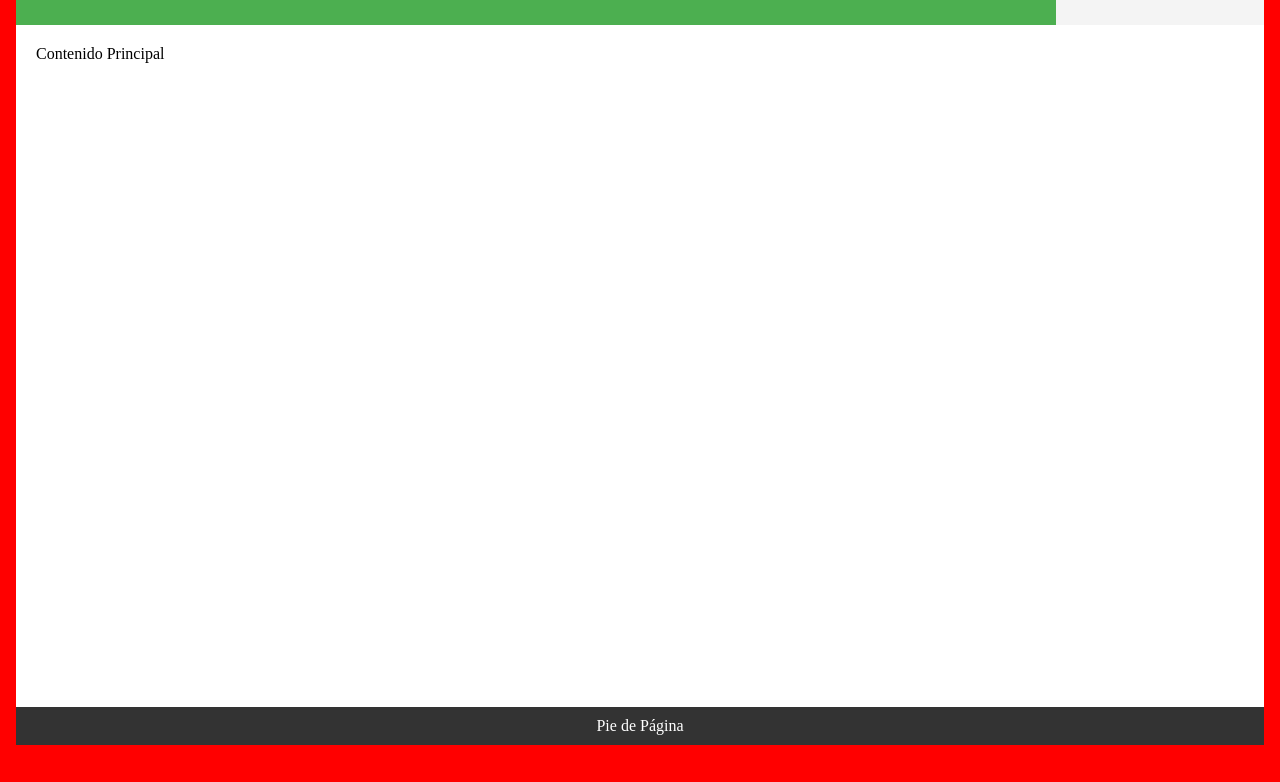
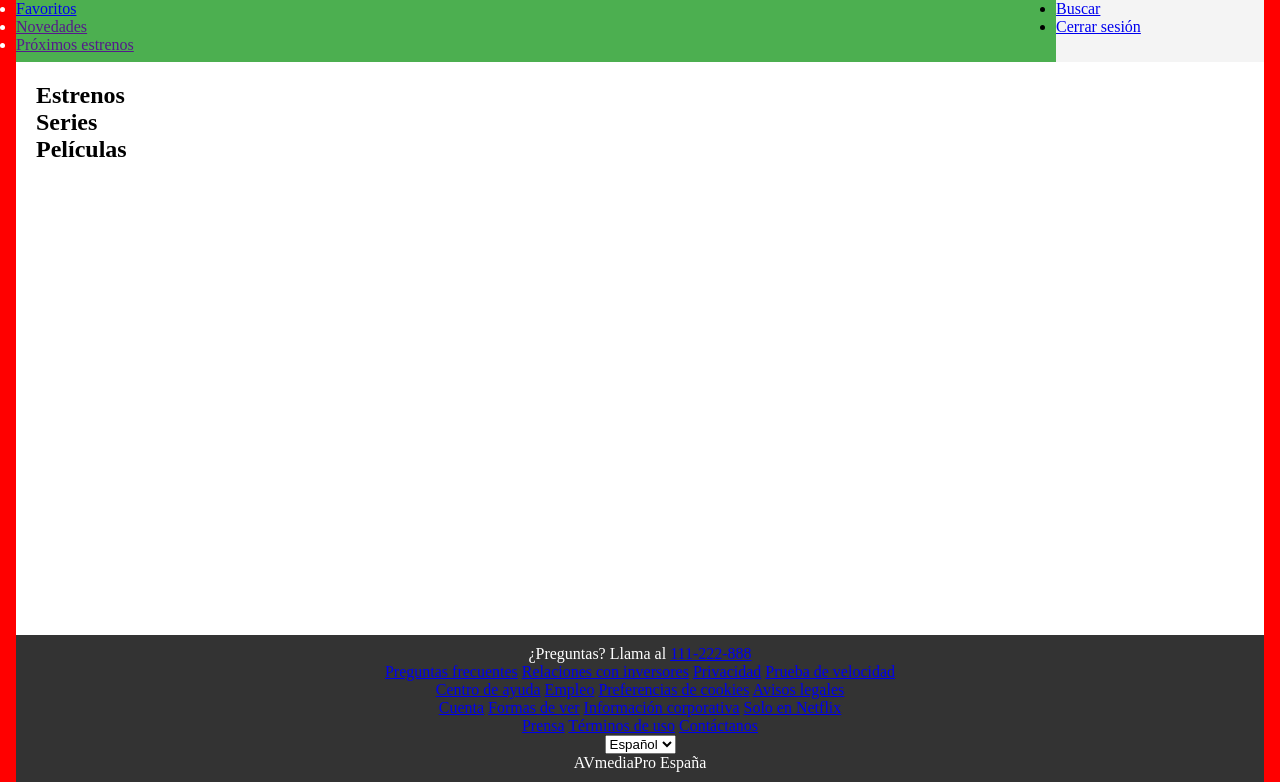
Before and after one commit to vicferbal/AVmediaPro, a plain HTML site: page index.html in a window 1280 px wide. Shown: the part 55-837 px from the top of the page. Before the commit the page ends 800 px from the top, so only its background shows below. Drawn offline with Linux system fonts and the light colour scheme.

Commit message:
WIP: Trabajando sobre index.

```diff
--- a/index.html
+++ b/index.html
@@ -7,19 +7,78 @@
     <link rel="stylesheet" href="./css/estructura.css">
 
 
-
 </head>
 <body>
+<header>
+    <h1>AVmediaPro</h1>
+</header>
+
 <div class="grid-container">
     <nav id="barra1">
-        barra 1
+        <ul>
+            <li><a href="./index.html">Home</a></li>
+            <li><a href="./Estructura.html">Favoritos</a></li>
+            <li><a href="">Novedades</a></li>
+            <li><a href="">Próximos estrenos</a></li>
+
+        </ul>
     </nav>
     <nav id="barra2">
-        barra 2
+        <ul>
+            <li><a href="./Estructura.html">Perfil</a></li>
+            <li><a href="./Estructura.html">Buscar</a></li>
+            <li><a href="./Estructura.html">Cerrar sesión</a></li>
+        </ul>
     </nav>
-    <main class="main-content">Contenido Principal</main>
+    <main class="main-content">
+        <section>
+            <h2>Estrenos</h2>
 
-    <footer class="footer">Pie de Página</footer>
+        </section>
+            <h2>Series</h2>
+        <section>
+            <h2>Películas</h2>
+        </section>
+        <section>
+
+        </section>
+    </main>
+
+    <footer class="footer">
+        <p class="footer-text">¿Preguntas? Llama al <a href="#">111-222-888</a></p>
+        <div class="footer-links">
+            <div>
+                <a href="#">Preguntas frecuentes</a>
+                <a href="#">Relaciones con inversores</a>
+                <a href="#">Privacidad</a>
+                <a href="#">Prueba de velocidad</a>
+            </div>
+            <div>
+                <a href="#">Centro de ayuda</a>
+                <a href="#">Empleo</a>
+                <a href="#">Preferencias de cookies</a>
+                <a href="#">Avisos legales</a>
+            </div>
+            <div>
+                <a href="#">Cuenta</a>
+                <a href="#">Formas de ver</a>
+                <a href="#">Información corporativa</a>
+                <a href="#">Solo en Netflix</a>
+            </div>
+            <div>
+                <a href="#">Prensa</a>
+                <a href="#">Términos de uso</a>
+                <a href="#">Contáctanos</a>
+            </div>
+        </div>
+
+        <select class="language-select">
+            <option value="es">Español</option>
+            <option value="en">English</option>
+        </select>
+
+        <p class="footer-text">AVmediaPro España</p>
+    </footer>
 </div>
 </body>
 </html>
```
